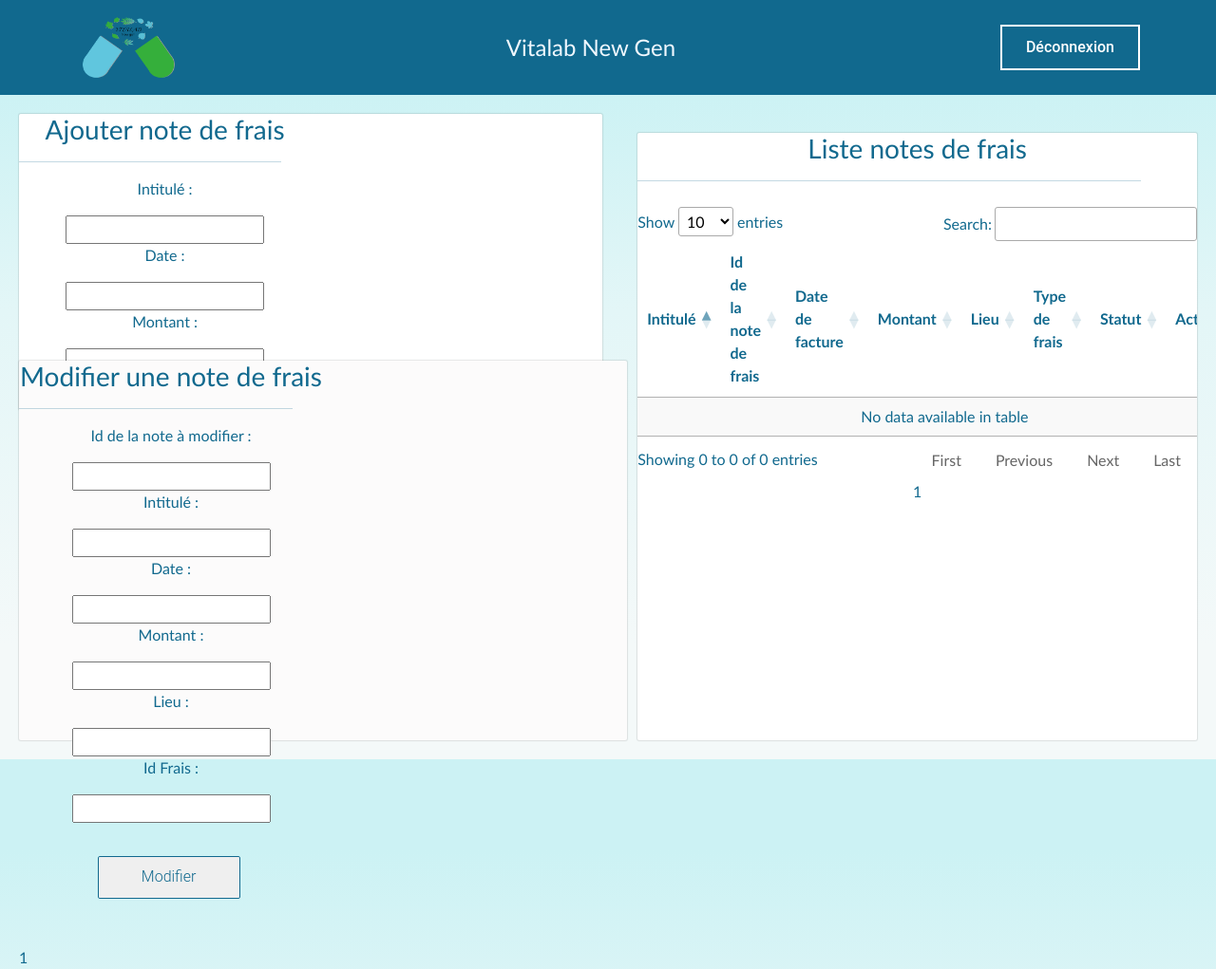
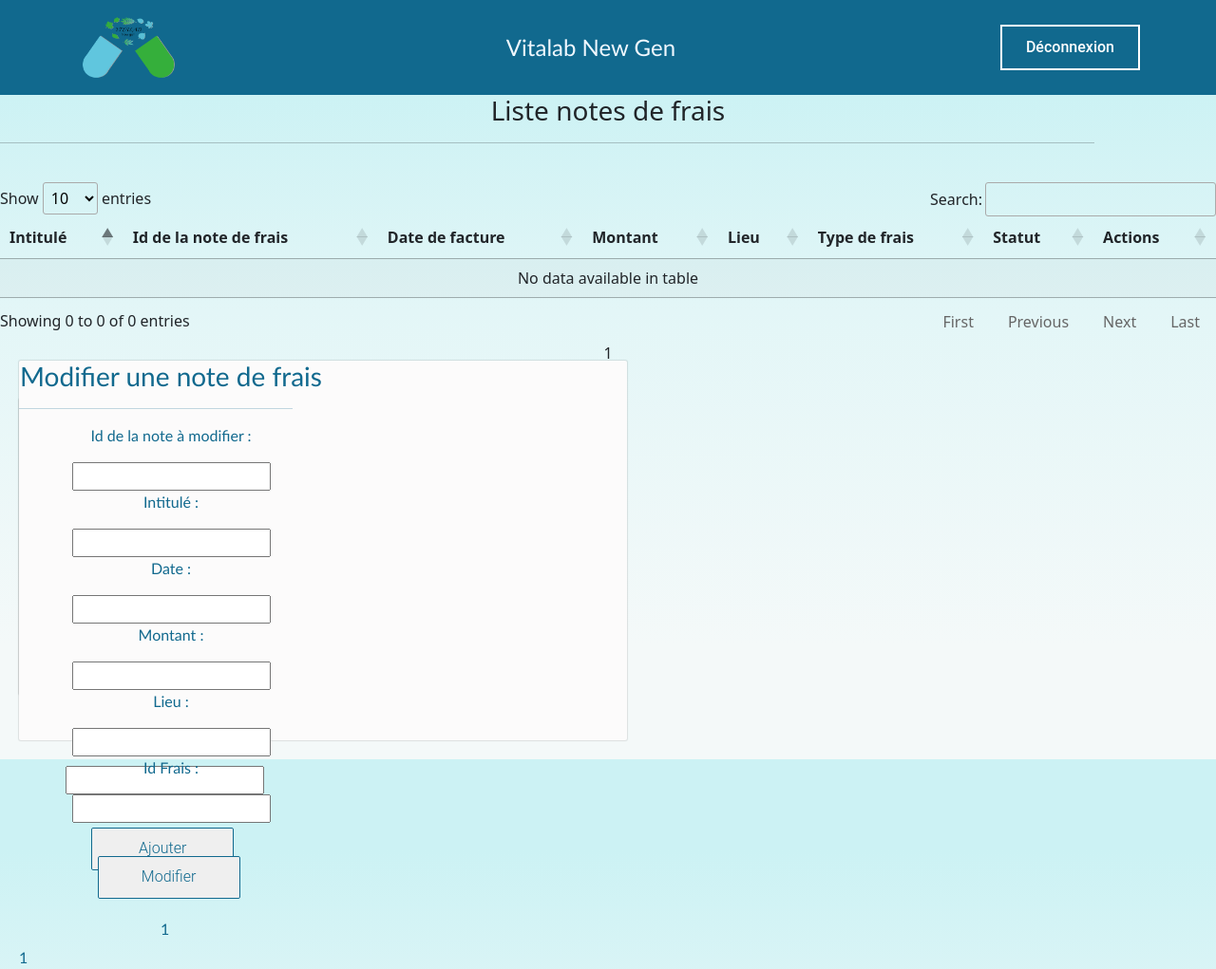
Before and after one commit to ari3645/vitalabNewGen, a PHP site: page /commercial.php in a window 1280 px wide. Shown: the whole page at 95% size. Run offline with PHP 8.4, Linux system fonts and the light colour scheme; the visitor is signed in with stand-in values (Sample User, id 1); data that the repository does not hold is empty; some libraries are stand-ins or nearby versions.

Commit message:
Update commercial.css

```diff
--- a/commercial.css
+++ b/commercial.css
@@ -47,30 +47,7 @@ body{
 
 
 
-.right{
 
-  border-radius: 2px;
-  background-color: #fff;
-  box-shadow: 0 0 1px 1px rgba(0, 0, 0, 0.10);
-  color: #11698E;
-  backdrop-filter: blur(15px);
-
-  margin-top: 10px;
-  position: absolute;
-  right: 20px;
-  width: 46%;
-
-  min-width: 40%;
-  height: 80%;
-  min-height: 15rem;
-
-  font-family:'Trebuchet MS', 'Lucida Sans Unicode', 'Lucida Grande', 'Lucida Sans', Arial, sans-serif;
-
-  bottom: 20px;
-
-
-
-}
 
 .top-left{
 
```
